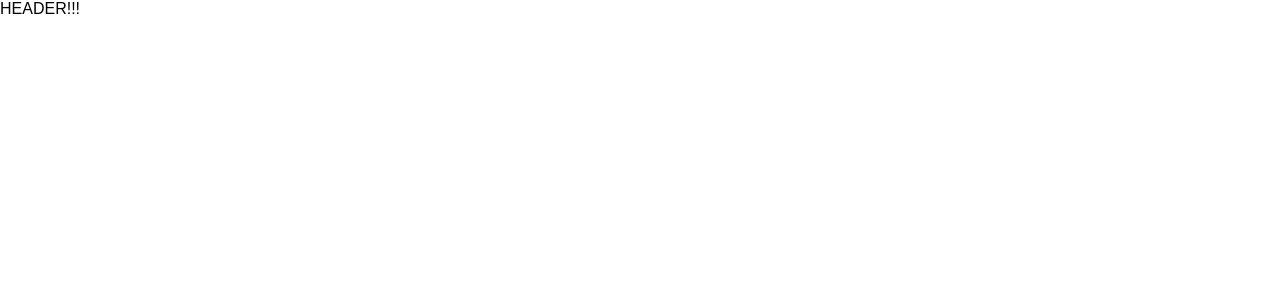
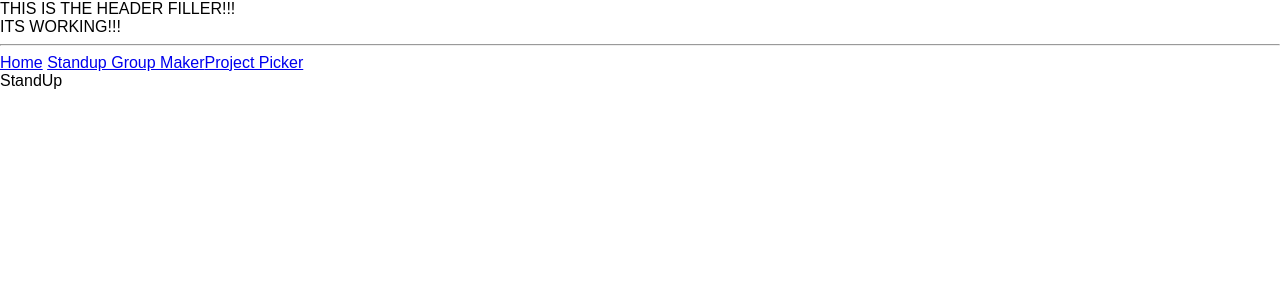
Before and after one commit to smpr/extrapracticeproject, a React (Create React App) app in the folder client/: page /Teacher/standup in a window 1280 px wide. Shown: the top 300 px of the page. Built offline with nearby package versions, Linux system fonts and the light colour scheme.

Commit message:
project generator some minor bugs

```diff
--- a/client/src/App.js
+++ b/client/src/App.js
@@ -9,6 +9,8 @@ import HomePage from './components/Student/HomePage'
 import TeacherPage from './components/Teacher/TeacherHome'
 import StudentInfo from './components/Teacher/studentinfo'
 import EditStudentInfo from './components/Teacher/editstudentinfo'
+import StandUp from './components/Teacher/StandUp'
+import Project from './components/Teacher/ProjectGenerator'
 
 
 
@@ -22,8 +24,11 @@ class App extends Component {
           <Route exact path="/" component={CreateStudent} />
           <Route exact path="/HomePage" component={HomePage} />
           <Route exact path="/Teacher" component={TeacherPage} />
+          <Route exact path="/Teacher/standup" component={StandUp} />
+          <Route exact path="/Teacher/project" component={Project} />
           <Route exact path="/Teacher/:studentId/studentinfo" component={StudentInfo} />
           <Route exact path="/Teacher/:studentId/editstudentinfo" component={EditStudentInfo} />
+
         </Switch>
       </div>
     </Router>);
--- a/client/src/components/BoilerPlate/Header.js
+++ b/client/src/components/BoilerPlate/Header.js
@@ -4,7 +4,9 @@ class Header extends Component {
     render() {
         return (
             <div>
-                HEADER!!!
+               THIS IS THE HEADER FILLER!!!<br />
+               ITS WORKING!!!
+               <hr />
             </div>
         );
     }
--- a/client/src/components/BoilerPlate/Nav.js
+++ b/client/src/components/BoilerPlate/Nav.js
@@ -1,10 +1,14 @@
 import React, { Component } from 'react';
+import axios from 'axios'
+import styled from 'styled-components'
+import { Link, Redirect } from 'react-router-dom'
+const BodyWrapper = styled.div
 
 class Nav extends Component {
     render() {
         return (
             <div>
-                <center>Nav Bar!!!</center>
+                <Link to={`/teacher`}>Home</Link> <Link to={`/teacher/standup`}>Standup Group Maker</Link><Link to={`/teacher/project`}>Project Picker</Link>
             </div>
         );
     }
--- /dev/null
+++ b/client/src/components/Teacher/ProjectGenerator.js
@@ -0,0 +1,16 @@
+import React, { Component } from 'react';
+import Nav from '../BoilerPlate/Nav'
+class ProjectGenerator extends Component {
+    render() {
+        return (
+            <div>
+                <Nav />
+            <div>
+                Project Generator
+            </div>
+            </div>
+        );
+    }
+}
+
+export default ProjectGenerator;
--- /dev/null
+++ b/client/src/components/Teacher/StandUp.js
@@ -0,0 +1,22 @@
+import React, { Component } from 'react'
+import axios from 'axios'
+import { BrowserRouter as Router, Route, Switch, Link } from 'react-router-dom'
+import styled from 'styled-components'
+import Nav from '../BoilerPlate/Nav'
+class StandUp extends Component {
+    render() {
+        return (
+            <Router>
+                <div>
+                    <Nav />
+                    <div>
+                        StandUp
+                </div>
+
+                </div>
+            </Router>
+        );
+    }
+}
+
+export default StandUp;
--- a/client/src/components/Teacher/TeacherHome.js
+++ b/client/src/components/Teacher/TeacherHome.js
@@ -47,16 +47,20 @@ class TeacherHome extends Component {
 
   render () {
     return (
-      <Router>
+   <div>
+     <Nav />
       <BodyWrapper>
-        <Nav />
-        <UserList><b>User List:</b> <br/>{this.state.users.map(user => {
+
+
+        <UserList>
+          <b>User List:</b> <br/>{this.state.users.map(user => {
           return (<Link key={user._id} to={`/teacher/${user._id}/studentinfo`}>{user.firstName} {user.lastName}<br /></Link>)
         })}
         </UserList>
 
       </BodyWrapper>
-      </Router>
+</div>
+
     )
   }
 }
--- a/client/src/components/Teacher/studentinfo.js
+++ b/client/src/components/Teacher/studentinfo.js
@@ -1,6 +1,7 @@
 import React, { Component } from 'react';
 import axios from 'axios'
 import styled from 'styled-components'
+import Nav from '../BoilerPlate/Nav'
 import { Link, Redirect } from 'react-router-dom'
 const BodyWrapper = styled.div`
 display: flex;
@@ -58,7 +59,8 @@ class StudentInfo extends Component {
       return <Redirect to={`/teacher`} />
     }
     return (
-
+      <div>
+      <Nav />
       <BodyWrapper>
         <UserBlock>
           <br/>
@@ -82,6 +84,7 @@ class StudentInfo extends Component {
         <Link to={`/teacher/${this.props.match.params.studentId}/editstudentinfo`}><button>Edit</button></Link>
         </UserBlock>
       </BodyWrapper>
+      </div>
     );
   }
 }
```
